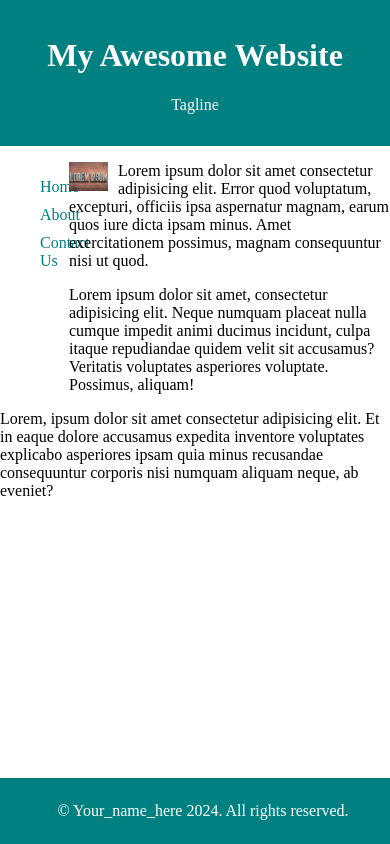
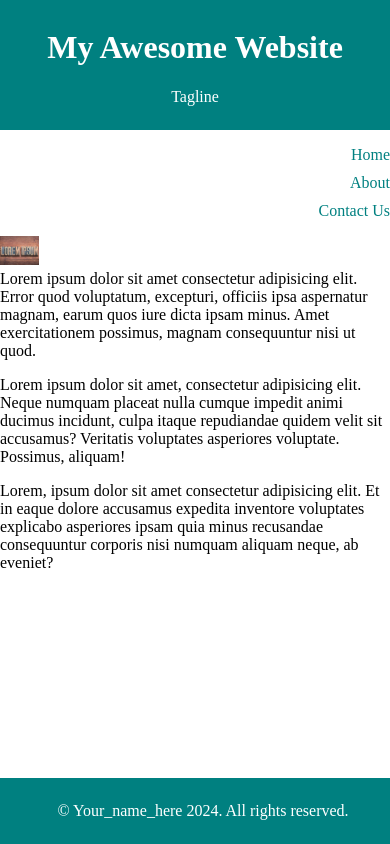
Before and after one commit to Sevson/acit1620-lab3, a plain HTML site: page index.html in a window 390 px wide. Drawn offline with Linux system fonts and the light colour scheme.

Commit message:
fixed buttons?

```diff
--- a/styles.css
+++ b/styles.css
@@ -33,7 +33,7 @@ header {
     background-color: teal;
     color: white;
     text-align: center;
-    padding: 1rem;
+    padding: .5rem;
     margin-bottom: 1rem;
 }
 
@@ -57,7 +57,8 @@ header {
 }
 @media only screen and (max-width: 600px){
     aside{
-        float: top;
+        float: none;
+        display: inline;
     }
 }
 ul{
```
